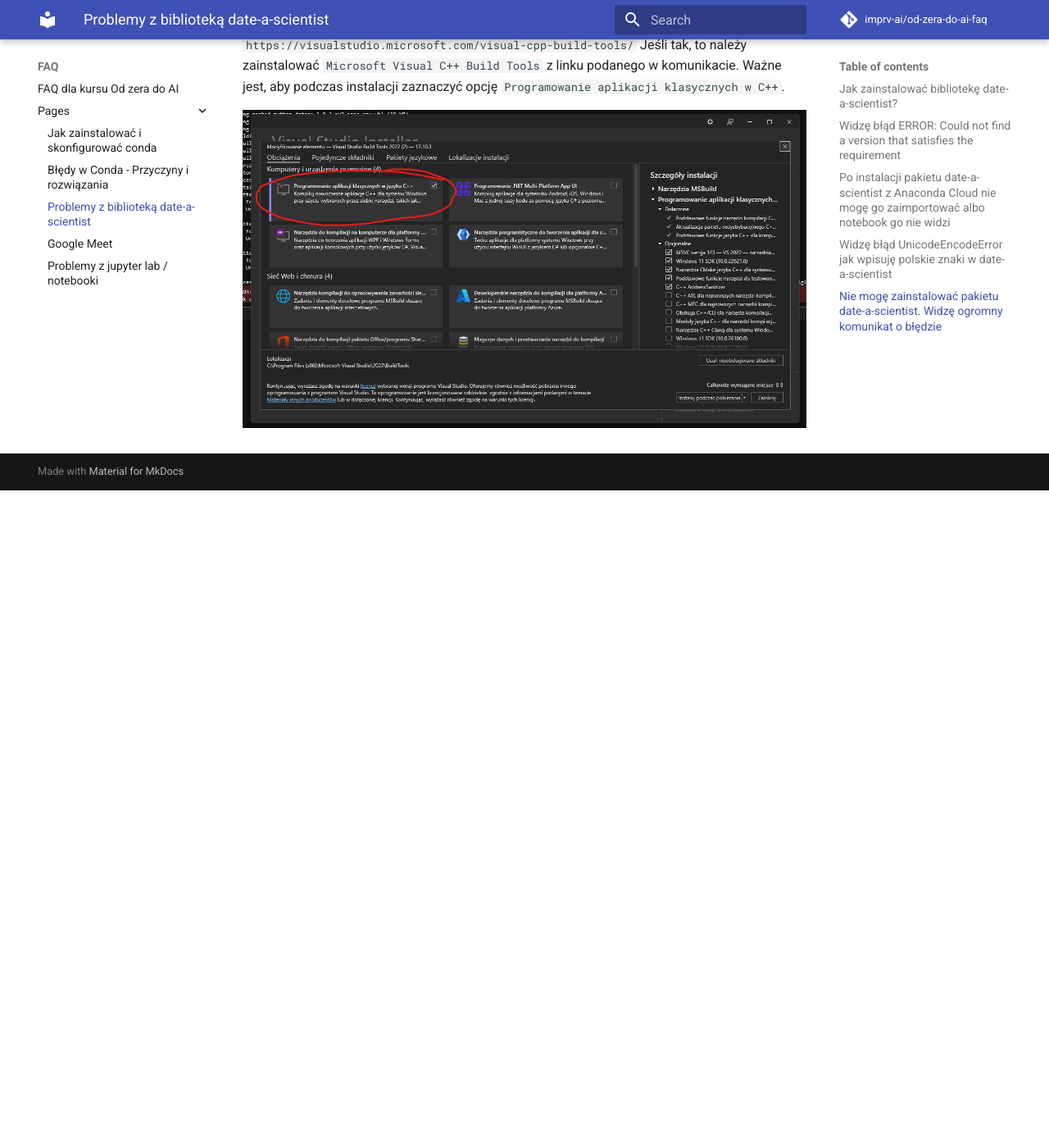
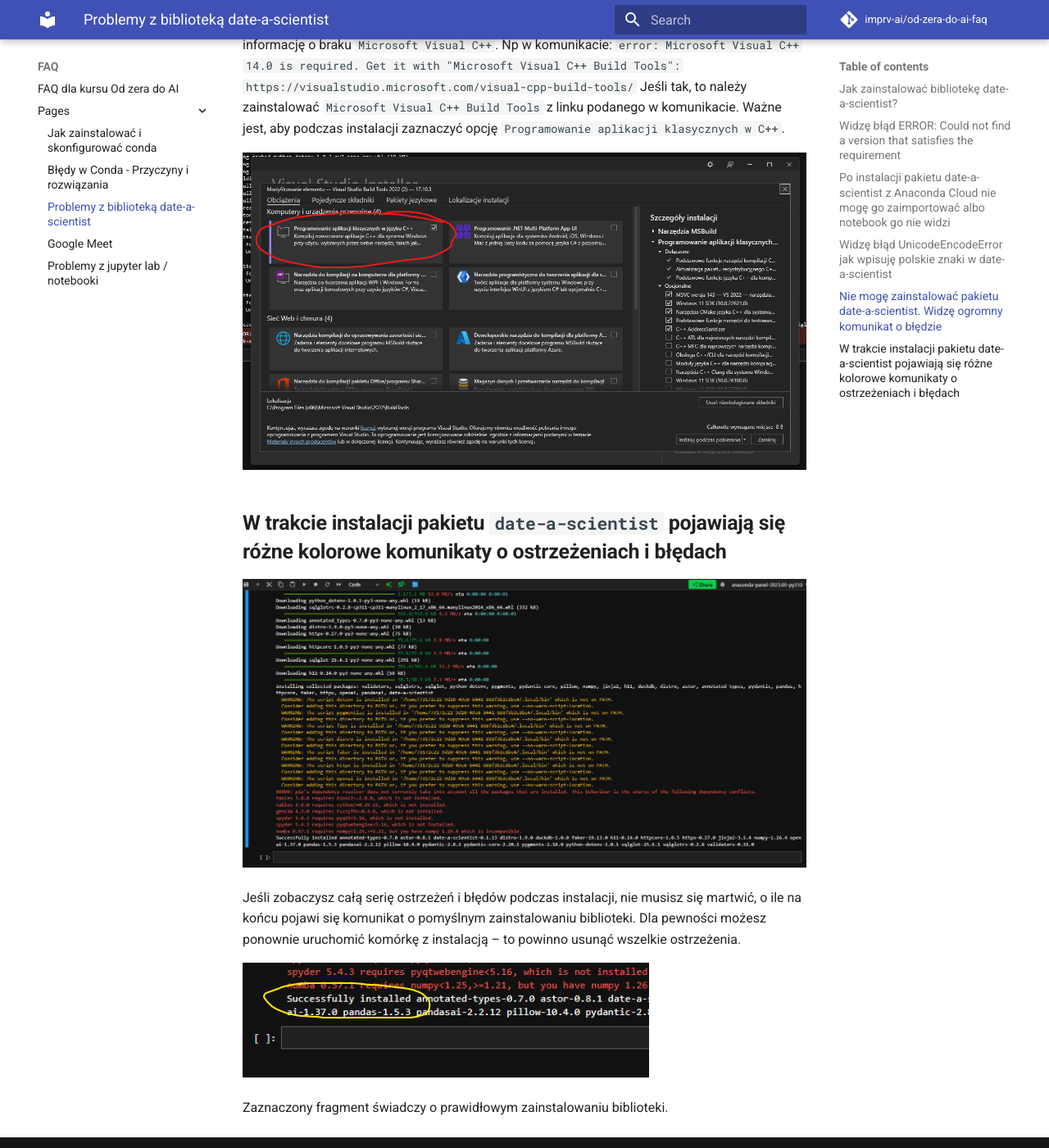
Before and after one commit to imprv-ai/od-zera-do-ai-faq, an MkDocs documentation site: the page built from docs/pages/date_a_scientist.md, in a window 1280 px wide and 1400 px high, scrolled down 3284 px. Shown: the whole window at 82% size. Built offline with MkDocs 1.6.1 and Material for MkDocs 9.7.7, drawn with Linux system fonts in a browser that asks for light colours; comment, search, counter and statistics services are not loaded; before the commit the page ends 3882 px from its top, so only the background shows below that; some of the changed text lies outside the part shown.

Commit message:
Update documentation (warnings and errors during date-a-scientist installation) for `date-a-scientist` library and make this module more readable

````diff
--- a/docs/pages/date_a_scientist.md
+++ b/docs/pages/date_a_scientist.md
@@ -1,9 +1,9 @@
 
-# Problemy z biblioteką `date-a-scientist`
+# **Problemy z biblioteką `date-a-scientist`**
 
-`date-a-scientist` umożliwiające zadawanie pytań o pandas DataFrame'y w jupyter notebooku używając języka naturalnego.
+`date-a-scientist` to narzędzie, które pozwala zadawać pytania dotyczące danych w formacie Pandas DataFrame bezpośrednio w Jupyter Notebooku, wykorzystując do tego język naturalny. Dzięki niemu możesz analizować i przetwarzać dane w sposób bardziej intuicyjny, formułując zapytania w prostym, zrozumiałym dla Ciebie języku, zamiast pisać skomplikowany kod.
 
-## Jak zainstalować bibliotekę `date-a-scientist`?
+## **Jak zainstalować bibliotekę `date-a-scientist`?**
 
 - Dodaj nową komórkę w jupyter notebook
 - wklej i uruchom poniższy kod
@@ -12,7 +12,7 @@
 !pip install -U date-a-scientist
 ```
 
-## Widzę błąd `ERROR: Could not find a version that satisfies the requirement`
+## **Widzę błąd `ERROR: Could not find a version that satisfies the requirement`**
 
 Sprawdź czy nie masz literówki w nazwie pakietu. Może być tak, że nazwa pakietu jest niepoprawna.
 
@@ -21,7 +21,7 @@
 
 ![](./assets/date_a_scientist__could_not_find_version.png)
 
-## Po instalacji pakietu `date-a-scientist` z Anaconda Cloud nie mogę go zaimportować albo notebook go nie widzi
+## **Po instalacji pakietu `date-a-scientist` z Anaconda Cloud nie mogę go zaimportować albo notebook go nie widzi**
 
 Jeżeli widzisz błąd:
 
@@ -32,7 +32,7 @@
 
 ![](./assets/jupyter_lab__notebook_kernel_restart.png)
 
-## Widzę błąd `UnicodeEncodeError` jak wpisuję polskie znaki w date-a-scientist
+## **Widzę błąd `UnicodeEncodeError` jak wpisuję polskie znaki w date-a-scientist**
 
 ![](./assets/date_a_scientist__error__unicode_encode_error.png)
 
@@ -55,10 +55,21 @@
 I wówczas zamknij Jupyter Lab i otwórz ponownie
 
 
-## Nie mogę zainstalować pakietu `date-a-scientist`. Widzę ogromny komunikat o błędzie
+## **Nie mogę zainstalować pakietu `date-a-scientist`. Widzę ogromny komunikat o błędzie**
 
 ![](./assets/date_a_scientist__missing_microsoft_visual_cpp.png)
 
 Jeśli widzisz błąd, w pierwszej kolejności sprawdzaj jego początek i koniec. Tam najczęściej jest najwięcej informacji. W tym przypadku zerknij na koniec komunikatu i zwróć uwagę czy zawiera informację o braku `Microsoft Visual C++`. Np w komunikacie: `error: Microsoft Visual C++ 14.0 is required. Get it with "Microsoft Visual C++ Build Tools": https://visualstudio.microsoft.com/visual-cpp-build-tools/` Jeśli tak, to należy zainstalować `Microsoft Visual C++ Build Tools` z linku podanego w komunikacie. Ważne jest, aby podczas instalacji zaznaczyć opcję `Programowanie aplikacji klasycznych w C++`.
 
 ![](./assets/date_a_scientist__microsoft_visual_cpp_installation.png)
+
+
+## **W trakcie instalacji pakietu `date-a-scientist` pojawiają się różne kolorowe komunikaty o ostrzeżeniach i błędach**
+
+![](./assets/date_a_scientist_installing_warnings_and_errors_main.png)
+
+Jeśli zobaczysz całą serię ostrzeżeń i błędów podczas instalacji, nie musisz się martwić, o ile na końcu pojawi się komunikat o pomyślnym zainstalowaniu biblioteki. Dla pewności możesz ponownie uruchomić komórkę z instalacją – to powinno usunąć wszelkie ostrzeżenia.
+
+![](./assets/date_a_scientist_installing_warnings_and_errors_successfully_installed.png)
+
+Zaznaczony fragment świadczy o prawidłowym zainstalowaniu biblioteki.
````
Also changed, not shown: docs/pages/assets/date_a_scientist_installing_warnings_and_errors_main.png (added), docs/pages/assets/date_a_scientist_installing_warnings_and_errors_successfully_installed.png (added).
